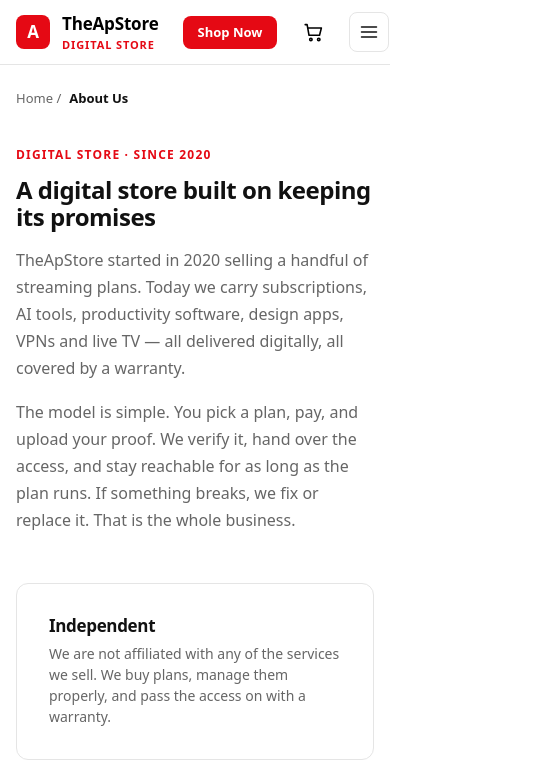
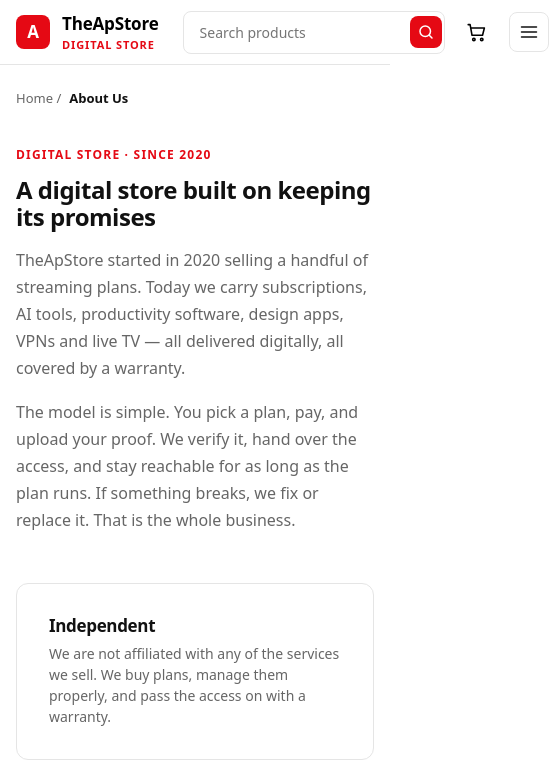
Before and after one commit to M-Umair-Dev/theapstore, a Next.js app: page /about in a window 390 px wide. Shown: the top 784 px of the page, 549 px wide, since content can reach past the window. Built offline with nearby package versions, Linux system fonts and the light colour scheme.

Commit message:
Update product search and shopping navigation

```diff
--- a/app/ui.css
+++ b/app/ui.css
@@ -228,6 +228,70 @@
   align-items: center;
   gap: var(--space-4);
   flex-shrink: 0;
+}
+
+/* ---------- Product search ---------- */
+
+.search-box {
+  display: flex;
+  align-items: center;
+  gap: var(--space-2);
+  max-width: 240px;
+  padding: 2px 2px 2px var(--space-4);
+  border: 1px solid var(--border);
+  border-radius: var(--radius);
+  background: var(--white);
+  transition: border-color var(--transition);
+}
+
+.search-box:focus-within {
+  border-color: var(--primary);
+}
+
+.search-input {
+  width: 100%;
+  min-width: 0;
+  padding: var(--space-2) 0;
+  border: 0;
+  background: transparent;
+  font: inherit;
+  font-size: 14px;
+  color: var(--text);
+}
+
+.search-input:focus {
+  outline: none;
+}
+
+.search-input::-webkit-search-cancel-button {
+  cursor: pointer;
+}
+
+.search-btn {
+  display: grid;
+  place-items: center;
+  flex-shrink: 0;
+  width: 32px;
+  height: 32px;
+  border: 0;
+  border-radius: var(--radius);
+  background: var(--primary);
+  color: var(--white);
+  cursor: pointer;
+  transition: background var(--transition);
+}
+
+.search-btn:hover {
+  background: var(--primary-dark);
+}
+
+.shop-search {
+  max-width: 420px;
+  margin-bottom: var(--space-4);
+}
+
+.shop-search .search-box {
+  max-width: none;
 }
 
 .cart-link {
@@ -1676,11 +1740,30 @@
     flex-direction: column;
     align-items: flex-start;
   }
+
+  .search-box {
+    max-width: 190px;
+  }
 }
 
 @media (max-width: 620px) {
   :root {
     --header-height: 64px;
+  }
+
+  /* The header keeps the search field and drops the Shop Now button, which
+     the mobile menu already offers. Everything else stays put. */
+  .search-box {
+    max-width: none;
+    flex: 1;
+  }
+
+  .header-actions {
+    gap: var(--space-3);
+  }
+
+  .header-actions .btn-primary {
+    display: none;
   }
 
   .grid-2,
--- a/components/Header.tsx
+++ b/components/Header.tsx
@@ -4,6 +4,7 @@ import Link from "next/link";
 import { usePathname } from "next/navigation";
 import { useEffect, useState } from "react";
 import { useCart } from "@/lib/cart";
+import SearchBox from "@/components/SearchBox";
 import { site } from "@/lib/site";
 
 export default function Header() {
@@ -45,6 +46,7 @@ export default function Header() {
           </nav>
 
           <div className="header-actions">
+            <SearchBox />
             <Link href="/shop" className="btn btn-primary btn-sm">
               Shop Now
             </Link>
--- a/components/ProductDetail.tsx
+++ b/components/ProductDetail.tsx
@@ -436,6 +436,12 @@ export default function ProductDetail({
           >
             Order on site
           </button>
+
+          {/* Navigating away leaves the cart alone — it lives in CartProvider,
+              so the lines, quantities and chosen variations are still there. */}
+          <Link href="/shop" className="btn btn-ghost btn-block">
+            Continue shopping
+          </Link>
         </div>
 
         <p className={`helper-text${pending ? " is-warning" : ""}`} role={pending ? "status" : undefined}>
--- /dev/null
+++ b/components/SearchBox.tsx
@@ -0,0 +1,54 @@
+"use client";
+
+import { useRouter } from "next/navigation";
+import { useState } from "react";
+
+/**
+ * Product name search. Submitting hands the term to /shop as a `q` parameter,
+ * so the result page is a shareable URL and the shop keeps its own filtering,
+ * sorting and paging. Works from any page because the header renders it.
+ *
+ * Submission only — filtering against the catalogue happens on the server, so
+ * a keystroke never costs a request.
+ */
+export default function SearchBox({ initial = "" }: { initial?: string }) {
+  const router = useRouter();
+  const [value, setValue] = useState(initial);
+
+  return (
+    <form
+      className="search-box"
+      role="search"
+      onSubmit={(e) => {
+        e.preventDefault();
+        const term = value.trim();
+        router.push(term ? `/shop?q=${encodeURIComponent(term)}` : "/shop");
+      }}
+    >
+      <input
+        type="search"
+        name="q"
+        className="search-input"
+        value={value}
+        onChange={(e) => setValue(e.target.value)}
+        placeholder="Search products"
+        aria-label="Search products by name"
+      />
+      <button type="submit" className="search-btn" aria-label="Search">
+        <svg
+          width="18"
+          height="18"
+          viewBox="0 0 24 24"
+          fill="none"
+          stroke="currentColor"
+          strokeWidth="2"
+          strokeLinecap="round"
+          aria-hidden="true"
+        >
+          <circle cx="11" cy="11" r="7" />
+          <path d="M20 20l-3.6-3.6" />
+        </svg>
+      </button>
+    </form>
+  );
+}
--- a/components/SortSelect.tsx
+++ b/components/SortSelect.tsx
@@ -7,10 +7,13 @@ export default function SortSelect({
   sort,
   category,
   band,
+  q,
 }: {
   sort: Sort;
   category?: string;
   band?: string;
+  /** Active search term, carried so sorting never drops it. */
+  q?: string;
 }) {
   const router = useRouter();
 
@@ -22,7 +25,7 @@ export default function SortSelect({
         value={sort}
         onChange={(e) =>
           router.push(
-            shopHref({ category, band, sort: e.target.value as Sort }),
+            shopHref({ category, band, sort: e.target.value as Sort, q }),
           )
         }
       >
```
Also changed, not shown: app/shop/page.tsx (+26 -6 lines), components/FilterPanel.tsx (+6 -2 lines), lib/catalogue.ts (+20 -7 lines).
